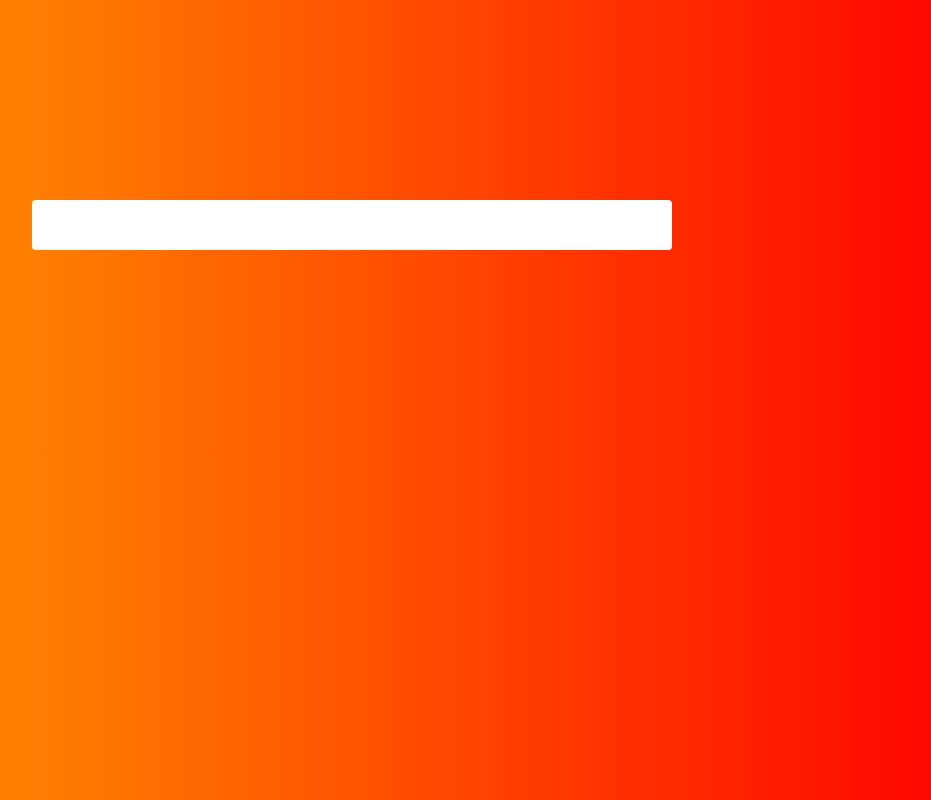
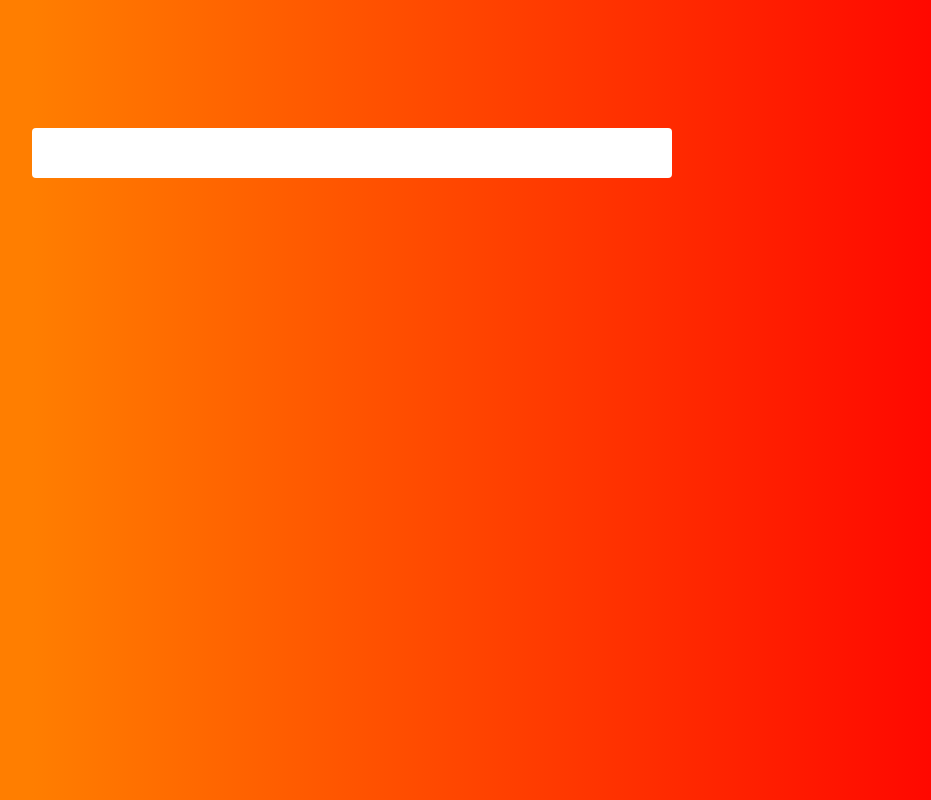
Before and after one commit to Pavlaso/payment-acceptance-application, a Next.js app in the folder client/: page / in a window 1280 px wide. Shown: the whole page, without its empty margins (288-1219 px from the left). Built offline with nearby package versions, Linux system fonts and the light colour scheme.

Commit message:
change margin

```diff
--- a/client/styles/globals.scss
+++ b/client/styles/globals.scss
@@ -28,7 +28,7 @@ body {
 }
 .App {
   width: 640px;
-  margin: 200px auto;
+  margin: 10% auto 0;
   padding: 40px 20px 10px 20px;;
   background: #fff;
   border-radius: 4px;
```
